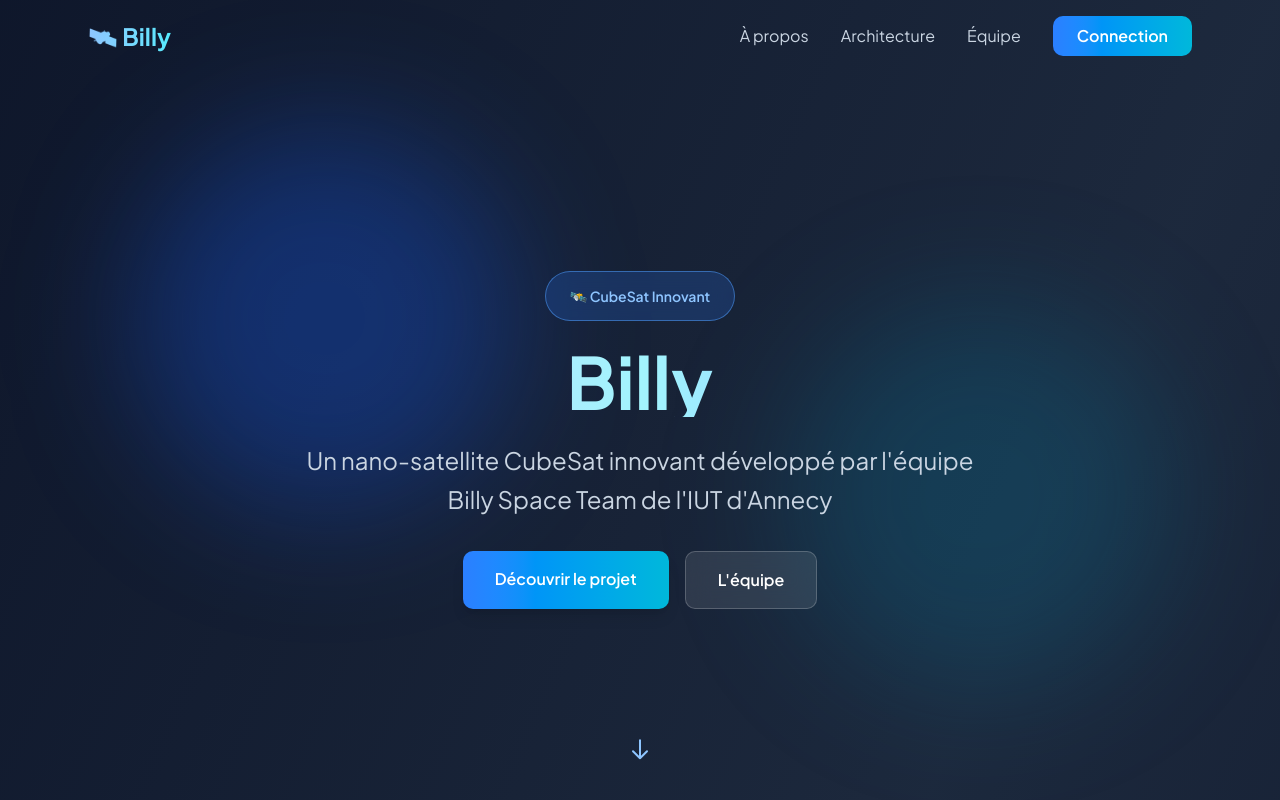
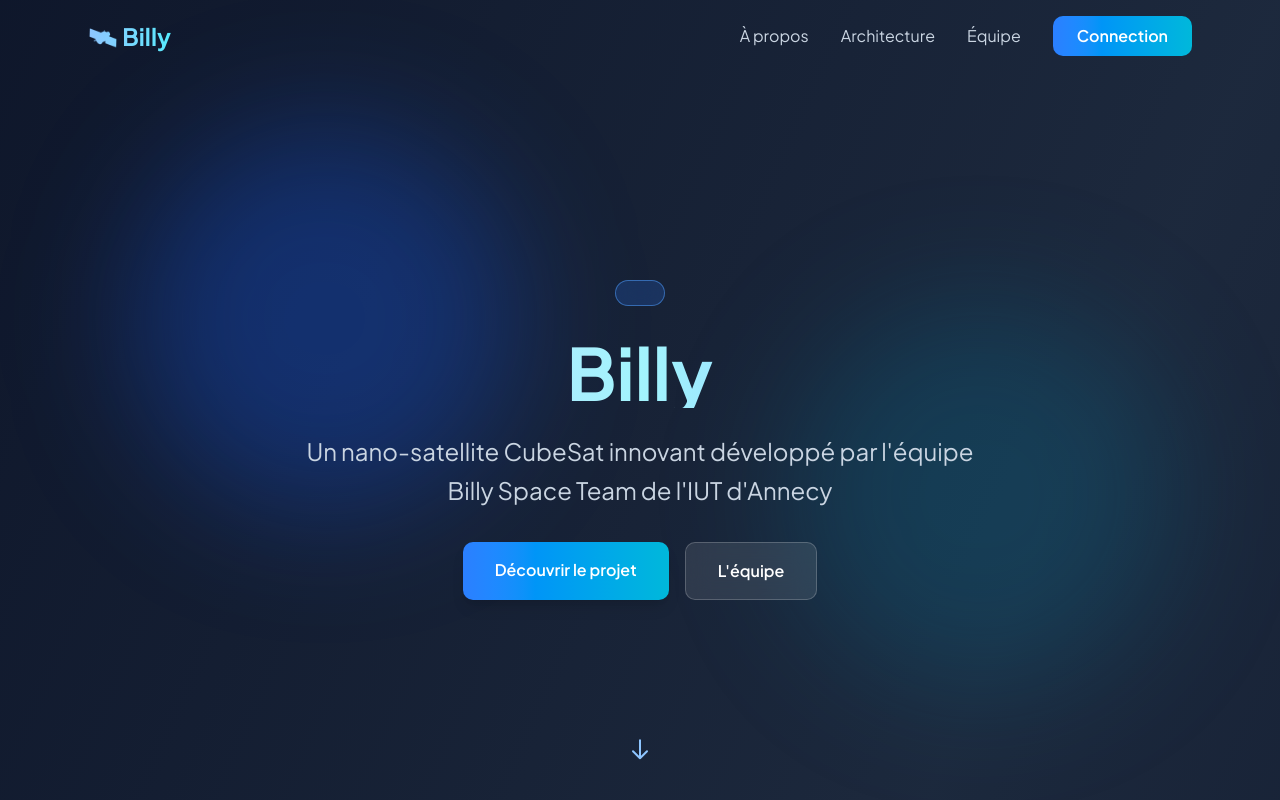
Before and after one commit to Billy-SpaceTeam/Billy-SpaceTeam.github.io, a Next.js app: page / in a window 1280 px wide. Shown: the top 800 px of the page. Built offline with nearby package versions, Linux system fonts and the light colour scheme.

Commit message:
Delete Icon

```diff
--- a/app/page.tsx
+++ b/app/page.tsx
@@ -114,9 +114,6 @@
               whileHover={{ scale: 1.05 }}
               transition={{ type: "spring", stiffness: 300 }}
             >
-              <span className="text-sm font-semibold text-blue-300">
-                🛰️ CubeSat Innovant
-              </span>
             </motion.div>
           </motion.div>
 
```
